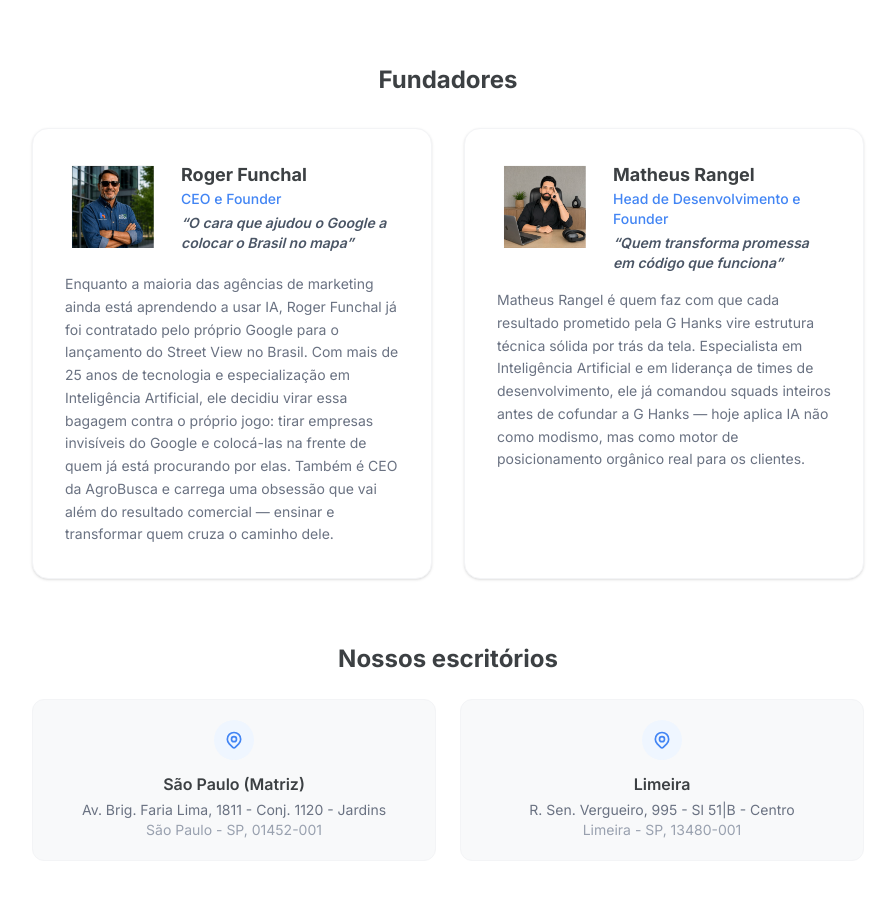
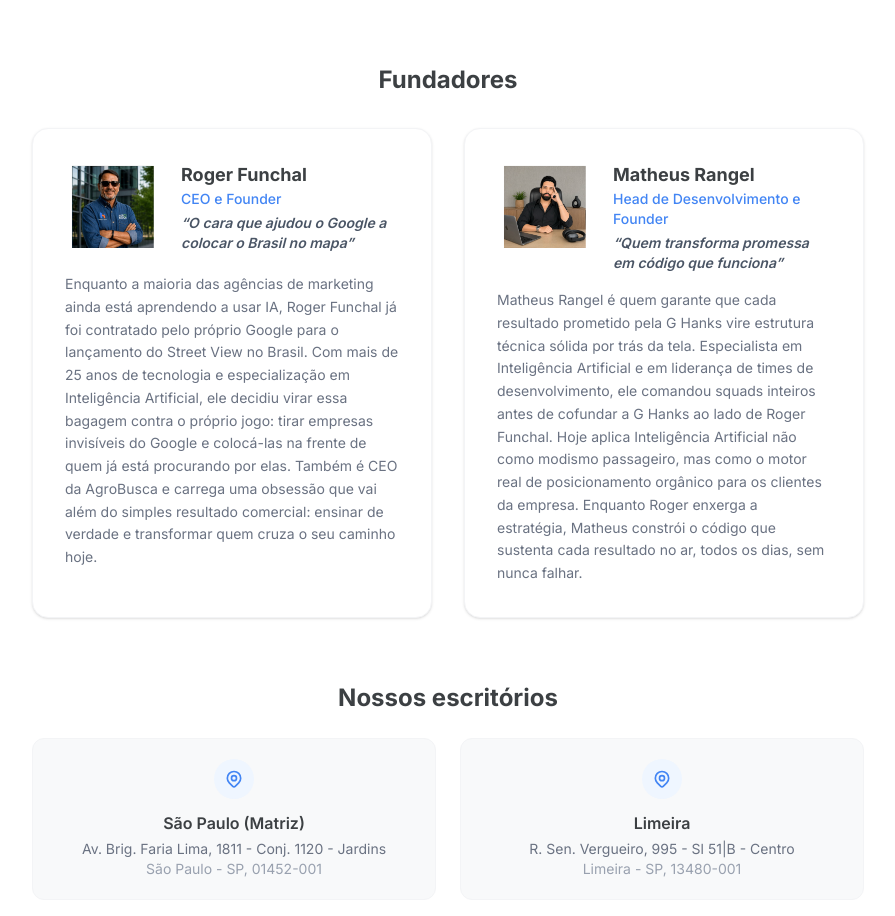
Before and after one commit to rogerfunchall-prog/projetoghanks, a Next.js app: page /empresa in a window 1280 px wide. Shown: the part 1906-2822 px from the top of the page, without its empty margins (192-1087 px from the left). Built offline with nearby package versions, Linux system fonts and the light colour scheme; no server answers.

Commit message:
fix: atualizar bios dos founders na página /empresa
- Roger Funchal: texto final com 560 caracteres
- Matheus Rangel: texto final com 560 caracteres
- Cards com flex-col h-full para altura uniforme

```diff
--- a/src/app/empresa/page.tsx
+++ b/src/app/empresa/page.tsx
@@ -28,14 +28,14 @@ const FUNDADORES = [
     cargo: "CEO e Founder",
     foto: "/roger-funchal.jpg",
     headline: "O cara que ajudou o Google a colocar o Brasil no mapa",
-    bio: "Enquanto a maioria das agências de marketing ainda está aprendendo a usar IA, Roger Funchal já foi contratado pelo próprio Google para o lançamento do Street View no Brasil. Com mais de 25 anos de tecnologia e especialização em Inteligência Artificial, ele decidiu virar essa bagagem contra o próprio jogo: tirar empresas invisíveis do Google e colocá-las na frente de quem já está procurando por elas. Também é CEO da AgroBusca e carrega uma obsessão que vai além do resultado comercial — ensinar e transformar quem cruza o caminho dele.",
+    bio: "Enquanto a maioria das agências de marketing ainda está aprendendo a usar IA, Roger Funchal já foi contratado pelo próprio Google para o lançamento do Street View no Brasil. Com mais de 25 anos de tecnologia e especialização em Inteligência Artificial, ele decidiu virar essa bagagem contra o próprio jogo: tirar empresas invisíveis do Google e colocá-las na frente de quem já está procurando por elas. Também é CEO da AgroBusca e carrega uma obsessão que vai além do simples resultado comercial: ensinar de verdade e transformar quem cruza o seu caminho hoje.",
   },
   {
     nome: "Matheus Rangel",
     cargo: "Head de Desenvolvimento e Founder",
     foto: "/matheus-rangel.jpg",
     headline: "Quem transforma promessa em código que funciona",
-    bio: "Matheus Rangel é quem faz com que cada resultado prometido pela G Hanks vire estrutura técnica sólida por trás da tela. Especialista em Inteligência Artificial e em liderança de times de desenvolvimento, ele já comandou squads inteiros antes de cofundar a G Hanks — hoje aplica IA não como modismo, mas como motor de posicionamento orgânico real para os clientes.",
+    bio: "Matheus Rangel é quem garante que cada resultado prometido pela G Hanks vire estrutura técnica sólida por trás da tela. Especialista em Inteligência Artificial e em liderança de times de desenvolvimento, ele comandou squads inteiros antes de cofundar a G Hanks ao lado de Roger Funchal. Hoje aplica Inteligência Artificial não como modismo passageiro, mas como o motor real de posicionamento orgânico para os clientes da empresa. Enquanto Roger enxerga a estratégia, Matheus constrói o código que sustenta cada resultado no ar, todos os dias, sem nunca falhar.",
   },
 ];
 
@@ -202,7 +202,7 @@ export default function EmpresaPage() {
           <h2 className="text-2xl font-bold text-ghanks-gray mb-8 text-center">Fundadores</h2>
           <div className="grid grid-cols-1 md:grid-cols-2 gap-8">
             {FUNDADORES.map((f) => (
-              <div key={f.nome} className="bg-white rounded-2xl p-6 md:p-8 shadow-sm border border-gray-100">
+              <div key={f.nome} className="bg-white rounded-2xl p-6 md:p-8 shadow-sm border border-gray-100 flex flex-col h-full">
                 <div className="flex items-start gap-5 mb-4">
                   <Image
                     src={f.foto}
```
